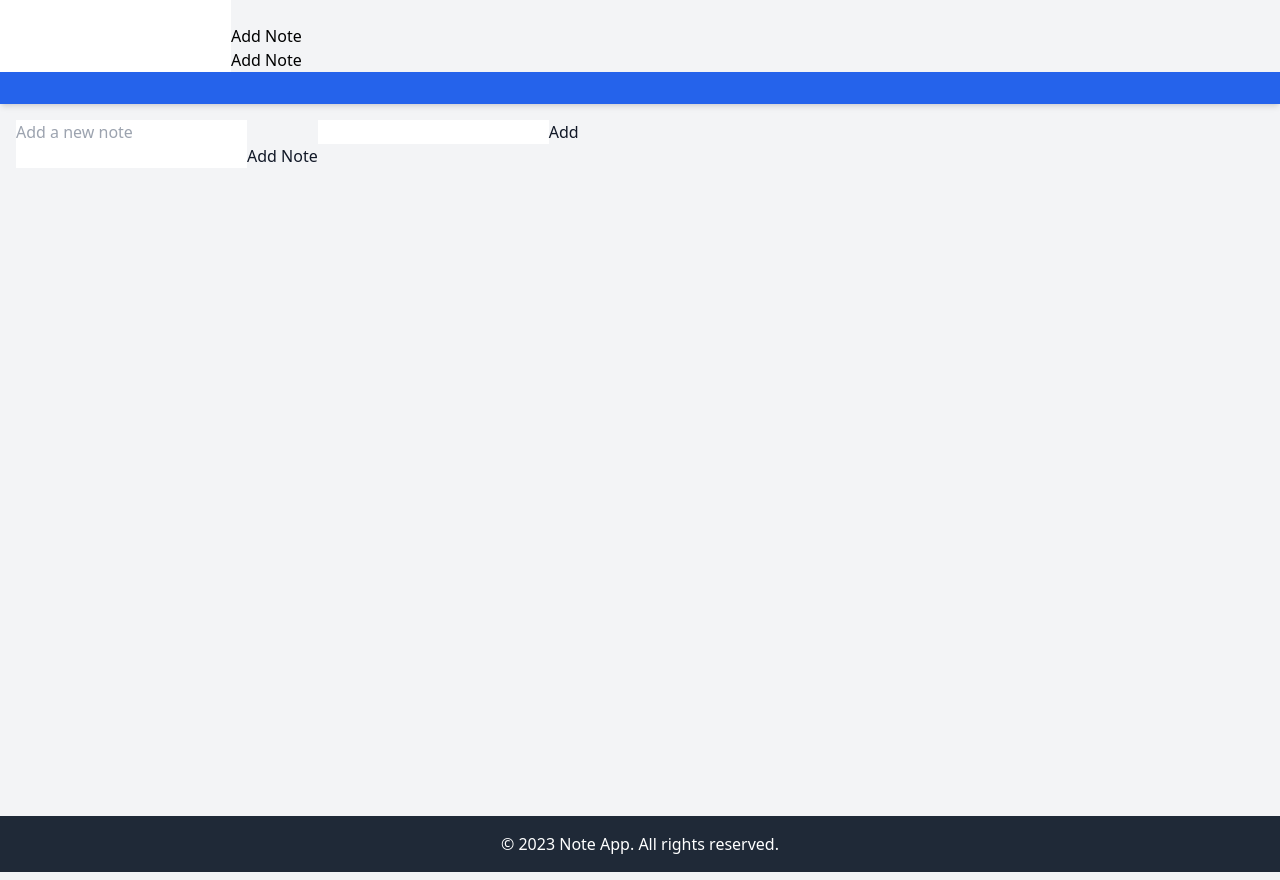
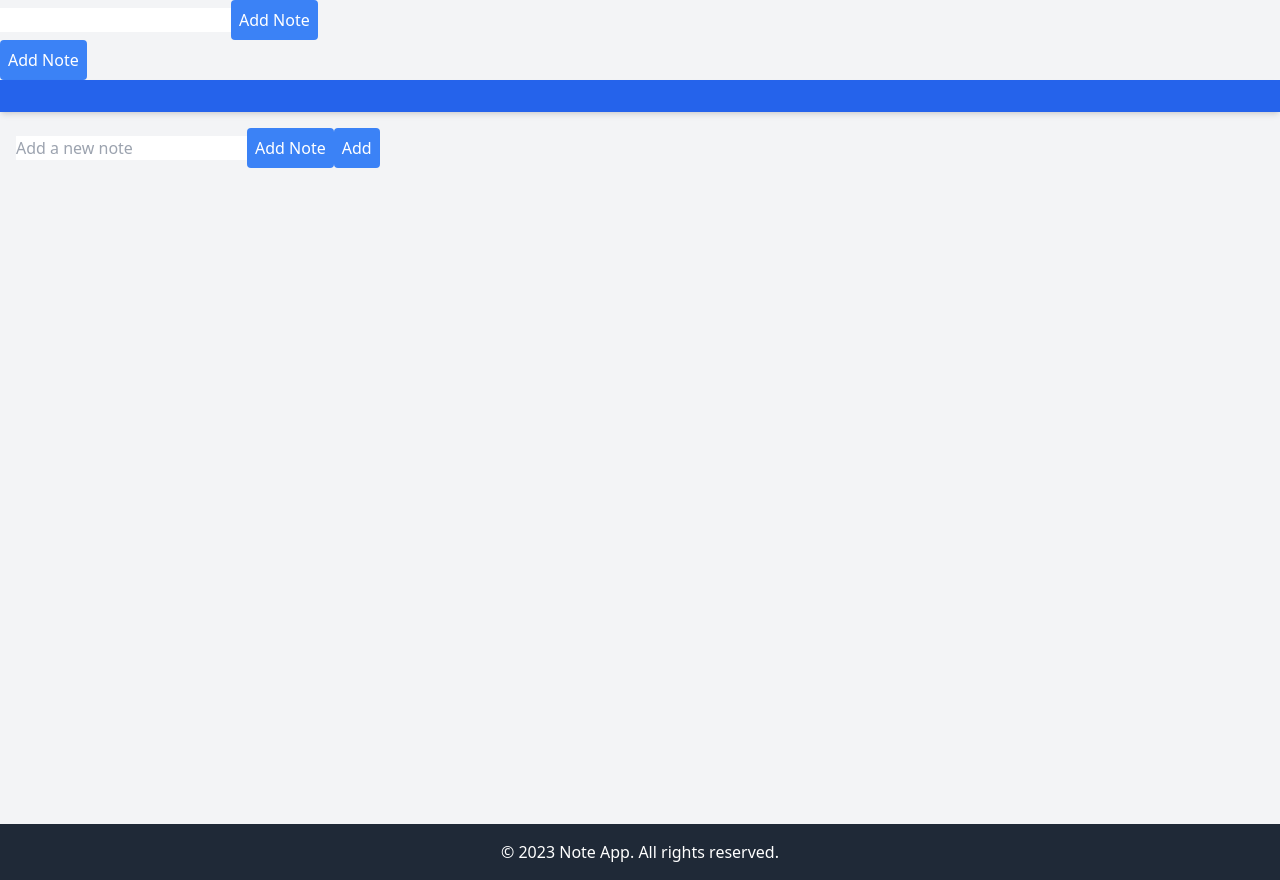
Before and after one commit to AmrElDessouki22/note-app, a Next.js app: page / in a window 1280 px wide. Built offline with nearby package versions, Linux system fonts and the light colour scheme.

Commit message:
Update src/components/ui/Button.tsx

```diff
--- a/src/components/ui/Button.tsx
+++ b/src/components/ui/Button.tsx
@@ -1,39 +1,20 @@
-"use client";
+'use client';
 
-import { useState } from 'react';
+import React from 'react';
 
-interface ButtonProps {
+type ButtonProps = {
+  onClick: () => void;
   children: React.ReactNode;
-}
+};
 
-const Button: React.FC<ButtonProps> = ({ children }) => {
-  const [note, setNote] = useState('');
-  const [notes, setNotes] = useState<string[]>([]);
-
-  const handleClick = () => {
-    setNotes(prevNotes => [...prevNotes, note]);
-    setNote('');
-  };
-
+const Button: React.FC<ButtonProps> = ({ onClick, children }) => {
   return (
-    <div>
-      <input
-        value={note}
-        onChange={(e) => setNote(e.target.value)}
-        className="input"
-        style={{ color: 'black' }}
-      />
-      <button onClick={handleClick} className="btn">
-        {children}
-      </button>
-      <ul>
-        {notes.map((note, index) => (
-          <li key={index} style={{ color: 'black' }}>
-            {note}
-          </li>
-        ))}
-      </ul>
-    </div>
+    <button
+      onClick={onClick}
+      className="bg-blue-500 text-white p-2 rounded hover:bg-blue-600"
+    >
+      {children}
+    </button>
   );
 };
 
```
